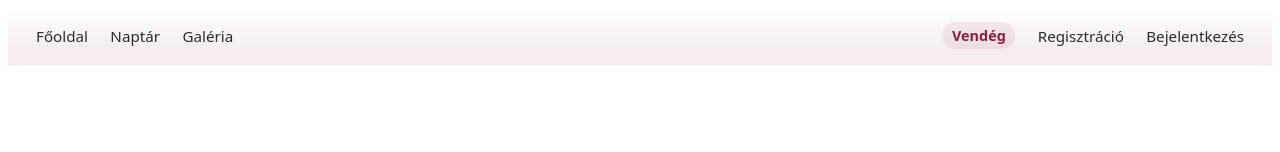
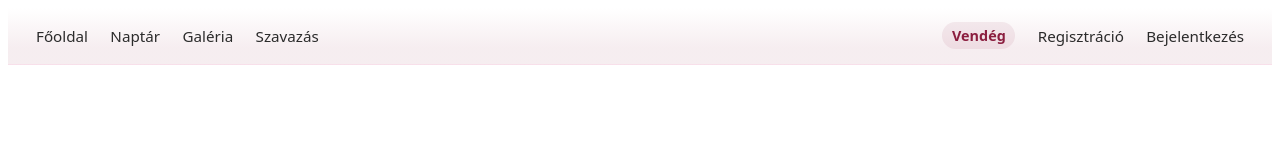
Before and after one commit to KBalint-Prof/doknet, a Next.js app: page / in a window 1280 px wide. Shown: the top 152 px of the page. Built offline with nearby package versions, Linux system fonts and the light colour scheme; no server answers; the database is empty.

Commit message:
vote rendszer alfa 0.1

```diff
--- a/src/app/components/NavigationBar.tsx
+++ b/src/app/components/NavigationBar.tsx
@@ -17,12 +17,14 @@ export default function NavigationBar() {
           ) && <a href="/news-editor">Hírszerkesztő</a>}
         <a href="/calendar">Naptár</a>
         <a href="/gallery">Galéria</a>
+        <a href="/vote">Szavazás</a>
+      </div>
+
+      <div className="nav-right">
         {ctx?.user && (ctx.user as any).role === 'admin' && (
           <a href="/admin">Admin Panel</a>
         )}
-      </div>
 
-      <div className="nav-right">
         <span className="username">{ctx?.user?.username || 'Vendég'}</span>
 
         {ctx?.user ? (
```
Also changed, not shown: src/app/api/vote/route.ts (added), src/app/vote/page.tsx (added).
